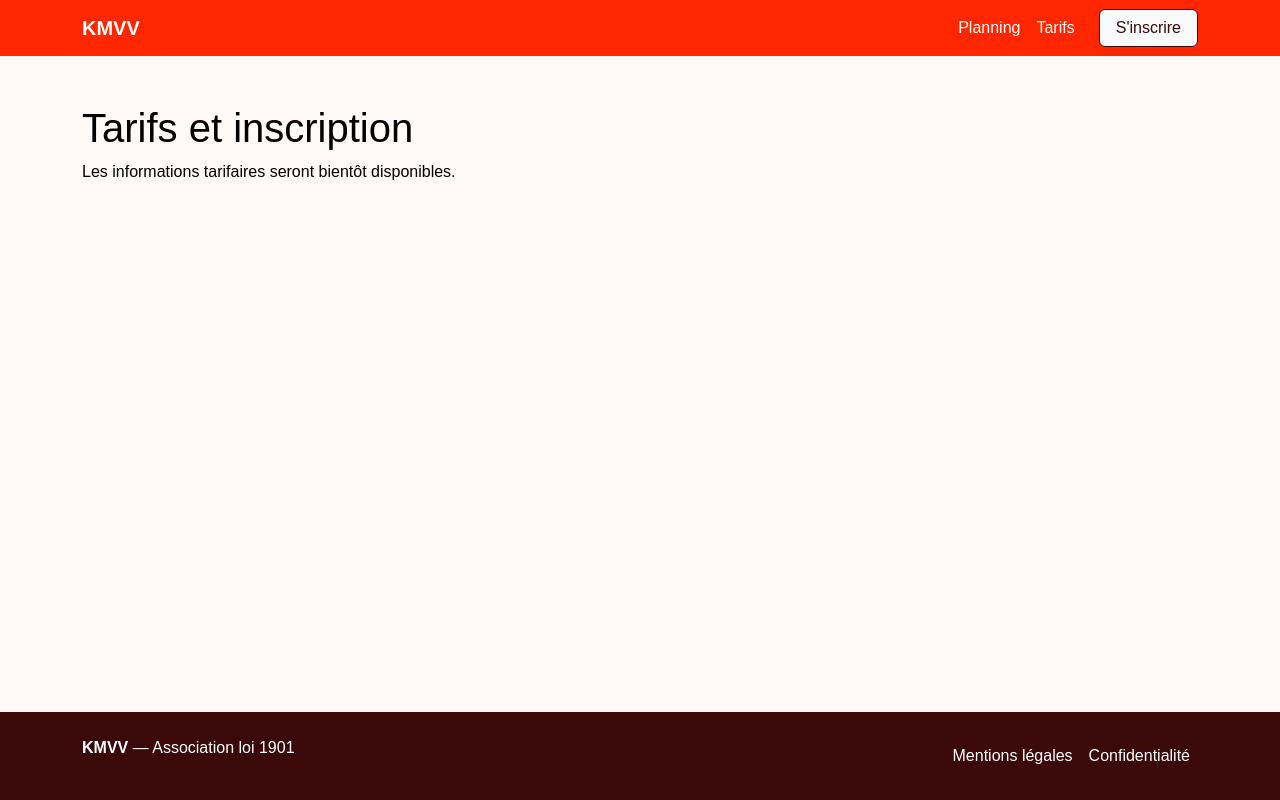
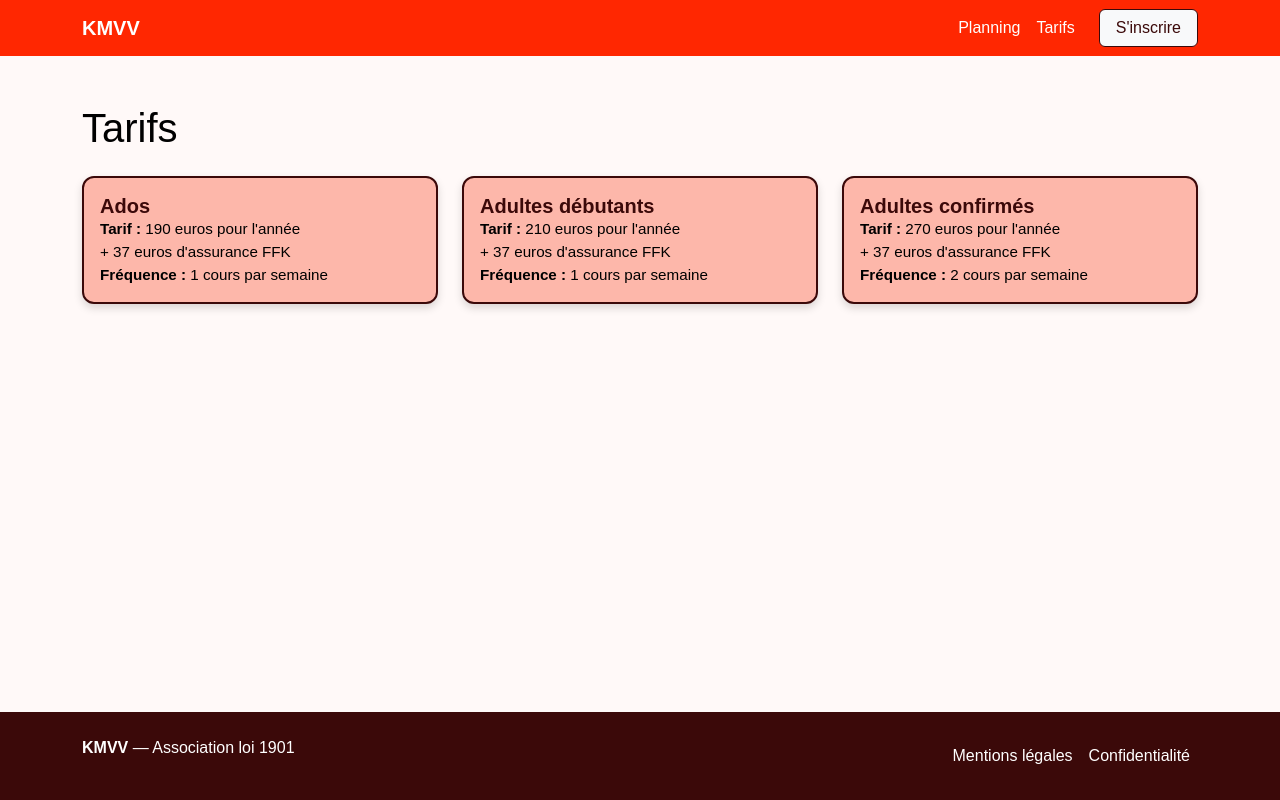
Before and after one commit to loic-job-dev/KMVV, a Vue app: page /tarifs in a window 1280 px wide. Built offline with nearby package versions, Linux system fonts and the light colour scheme; a web font is replaced by a local one.

Commit message:
updated informations

```diff
--- a/src/pages/Confidentialite.vue
+++ b/src/pages/Confidentialite.vue
@@ -35,7 +35,7 @@
             Conformément à la loi "Informatique et Libertés" et au RGPD, vous disposez
             d’un droit d’accès, de rectification et de suppression de vos données
             personnelles. Vous pouvez exercer ces droits en nous contactant à :
-            <a href="mailto:contact@kmvv.fr">contact@kmvv.fr</a>.
+            <a href="mailto:kmvv38113@gmail.com">kmvv38113@gmail.com</a>.
         </p>
 
         <h2>5. Cookies</h2>
@@ -45,7 +45,7 @@
             pour refuser les cookies.
         </p>
 
-        <p>Date de dernière mise à jour : 15 août 2025</p>
+        <p>Date de dernière mise à jour : 27 août 2025</p>
     </section>
 </template>
 
--- a/src/pages/Home.vue
+++ b/src/pages/Home.vue
@@ -1,7 +1,7 @@
 <template>
     <section class="text-center py-5">
         <div class="container">
-            <h1 class="display-5 fw-bold">KMVV — Krav Maga</h1>
+            <h1 class="display-5 fw-bold">Krav Maga Veurey-Voroize</h1>
             <p class="lead">Self-défense réaliste pour tous · Saison 2025–2026</p>
             <div class="d-grid gap-2 d-sm-flex justify-content-sm-center mt-3">
                 <RouterLink to="/contact" class="btn btn-primary btn-lg px-4">S'inscrire</RouterLink>
--- a/src/pages/Mentions.vue
+++ b/src/pages/Mentions.vue
@@ -4,9 +4,9 @@
 
         <p><strong>Nom de l'association :</strong> KMVV</p>
         <p><strong>Forme juridique :</strong> Association loi 1901</p>
-        <p><strong>Siège social :</strong> [Adresse complète]</p>
-        <p><strong>Email :</strong> contact@kmvv.fr</p>
-        <p><strong>Numéro SIRET :</strong> [SIRET si déjà enregistré]</p>
+        <p><strong>Siège social :</strong> 23 bis route de Montaud 38113 Veurey-Voroize</p>
+        <p><strong>Email :</strong> kmvv38113@gmail.com</p>
+        <p><strong>Numéro SIRET :</strong> W381030053</p>
 
         <h2>Directeur de la publication</h2>
         <p>Le directeur de la publication est le président de l’association KMVV.</p>
--- a/src/pages/Planning.vue
+++ b/src/pages/Planning.vue
@@ -29,26 +29,14 @@ const planning: Cours[] = [
     {
         nom: "Krav Maga Débutants",
         jour: "Lundi",
-        horaire: "19:00 - 20:30",
-        lieu: "Dojo KMVV",
+        horaire: "20:30 - 21:30",
+        lieu: "Dojo Veurey-Voroize",
     },
     {
-        nom: "Krav Maga Intermédiaire",
+        nom: "Krav Maga Intermédiaires/confirmés",
         jour: "Mercredi",
-        horaire: "19:00 - 20:30",
-        lieu: "Dojo KMVV",
-    },
-    {
-        nom: "Krav Maga Avancé",
-        jour: "Vendredi",
-        horaire: "20:00 - 21:30",
-        lieu: "Dojo KMVV",
-    },
-    {
-        nom: "Self-défense féminine",
-        jour: "Samedi",
-        horaire: "10:00 - 11:30",
-        lieu: "Dojo KMVV",
+        horaire: "20:15 - 21:45",
+        lieu: "Dojo Veurey-Voroize",
     },
 ];
 </script>
--- a/src/pages/Tarifs.vue
+++ b/src/pages/Tarifs.vue
@@ -1,8 +1,48 @@
 <template>
-    <section class="py-5">
-        <div class="container">
-            <h1>Tarifs et inscription</h1>
-            <p>Les informations tarifaires seront bientôt disponibles.</p>
+    <section class="container py-5">
+        <h1 class="mb-4">Tarifs</h1>
+
+        <div class="row g-4">
+            <div class="col-12 col-md-6 col-lg-4" v-for="(tarifs, index) in tarifs" :key="index">
+                <div class="kmvv-card p-3 h-100">
+                    <h5 class="card-title">{{ tarifs.nom }}</h5>
+                    <p class="card-text">
+                        <strong>Tarif :</strong> {{ tarifs.annuel }}<br />
+                        {{ tarifs.assurance }}<br />
+                        <strong>Fréquence :</strong> {{ tarifs.récurrence }}
+                    </p>
+                </div>
+            </div>
         </div>
     </section>
 </template>
+
+<script setup lang="ts">
+interface Tarifs {
+    nom: string;
+    annuel: string;
+    assurance: string;
+    récurrence: string;
+}
+
+const tarifs: Tarifs[] = [
+    {
+        nom: "Ados",
+        annuel: "190 euros pour l'année",
+        assurance: "+ 37 euros d'assurance FFK",
+        récurrence: "1 cours par semaine",
+    },
+    {
+        nom: "Adultes débutants",
+        annuel: "210 euros pour l'année",
+        assurance: "+ 37 euros d'assurance FFK",
+        récurrence: "1 cours par semaine",
+    },
+    {
+        nom: "Adultes confirmés",
+        annuel: "270 euros pour l'année",
+        assurance: "+ 37 euros d'assurance FFK",
+        récurrence: "2 cours par semaine",
+    },
+];
+</script>
```
